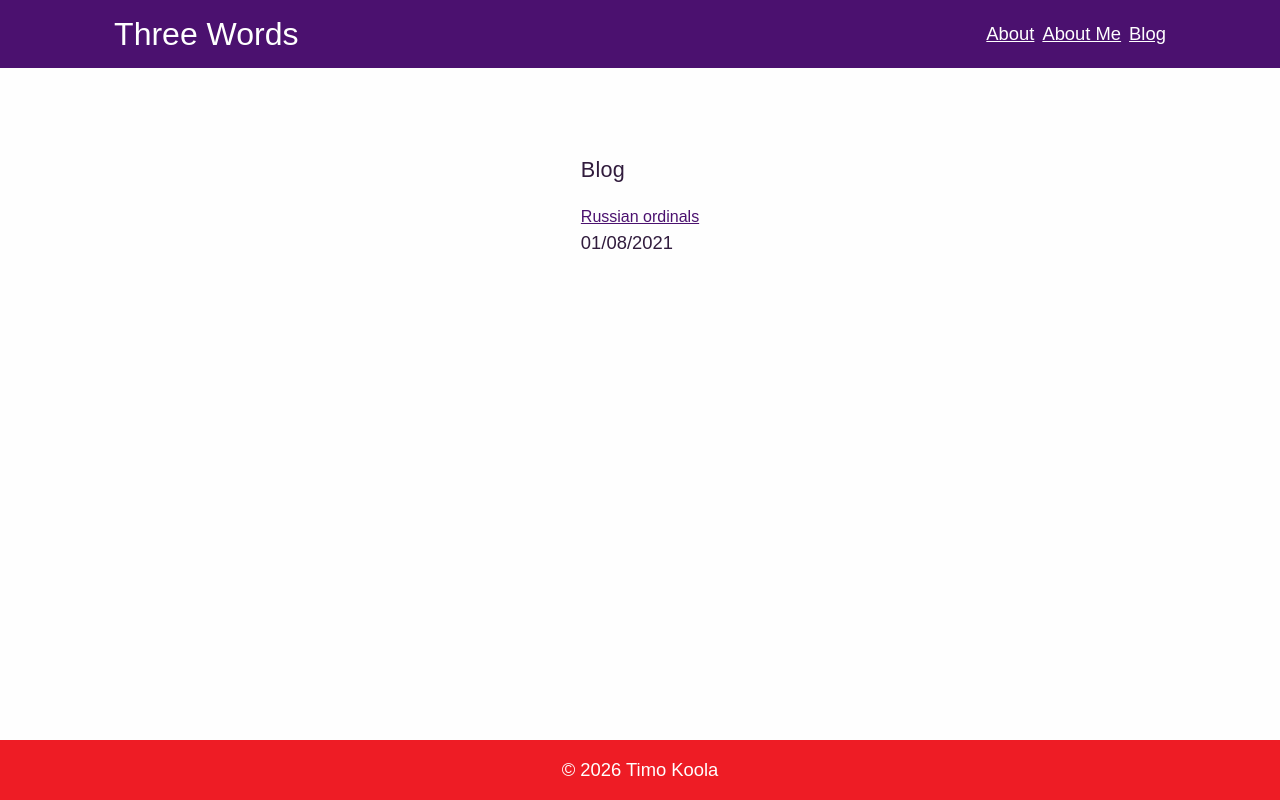
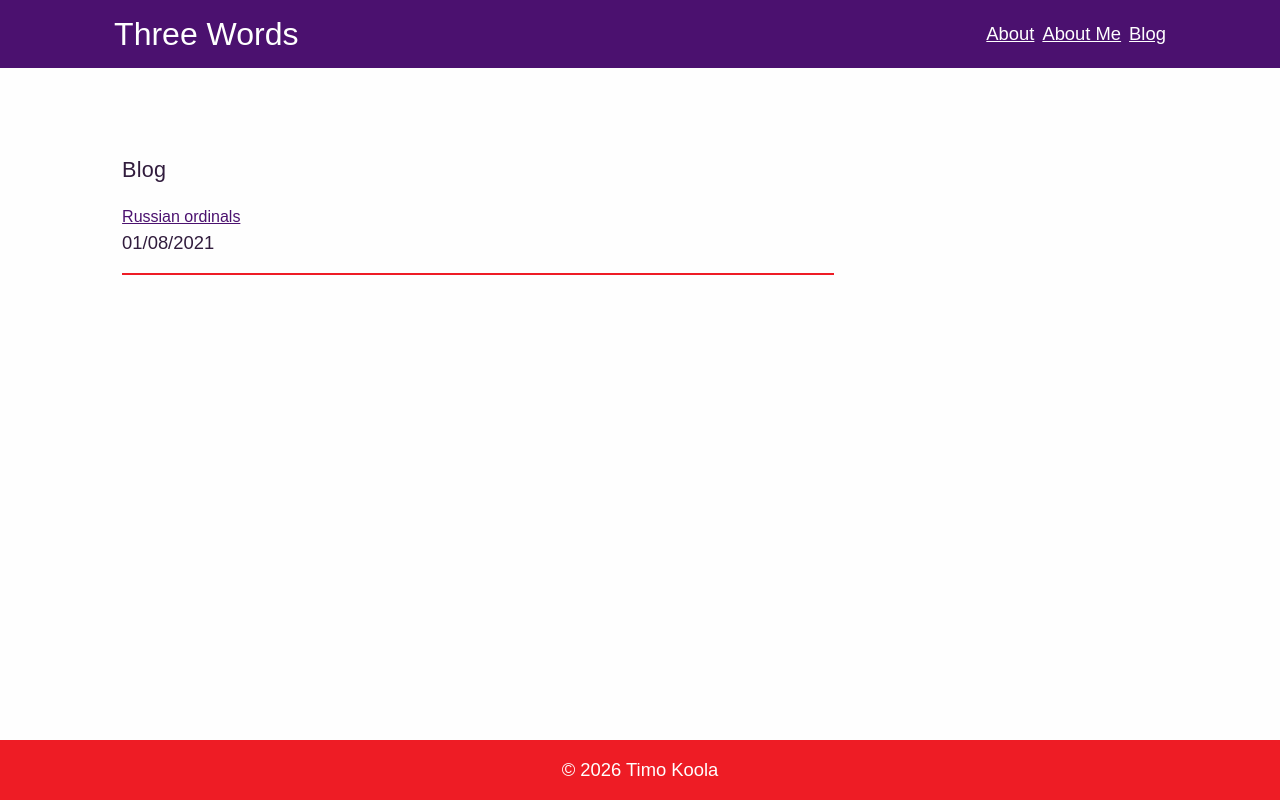
Before and after one commit to timokoola/threewords, an Eleventy site: page src/pages/blog.njk in a window 1280 px wide. Built offline with nearby package versions, Linux system fonts and the light colour scheme; Eleventy itself is replaced by a stand-in of ours; files that its build step writes are made by us from their sources; what @11tyrocks/eleventy-plugin-social-images would draw is missing.

Commit message:
initial, blog list styling

```diff
--- a/src/_includes/blogs.njk
+++ b/src/_includes/blogs.njk
@@ -5,7 +5,7 @@ layout: base.njk
 
 <main class="tdbc-container">
 
-  <article class="tdbc-mx-auto">
+  <article>
       <h2 class="tdbc-lead tdbc-content-maxlength tdbc-mt-md ">
       {{ title }}
     </h2>
--- a/src/pages/blog.njk
+++ b/src/pages/blog.njk
@@ -10,5 +10,6 @@ description: "All the Blog Posts"
           <a href="{{ page.url }}">{{ page.data.title }}</a>
           <p>{{ page.date.toLocaleDateString("en-GB") }}</p>
         </div>
+        <hr class="blog_list"/>
       {%- endfor -%}
     </div>
--- a/src/sass/_layout.scss
+++ b/src/sass/_layout.scss
@@ -97,3 +97,9 @@ hr {
   margin-bottom: 4rem;
   border: 1px solid tdbc-color("secondary");
 }
+
+// stylelint-disable-next-line selector-max-universal
+.blog_list {
+  margin-top: 1rem;
+  margin-bottom: 1rem;
+}
```
Also changed, not shown: 1 other file.
